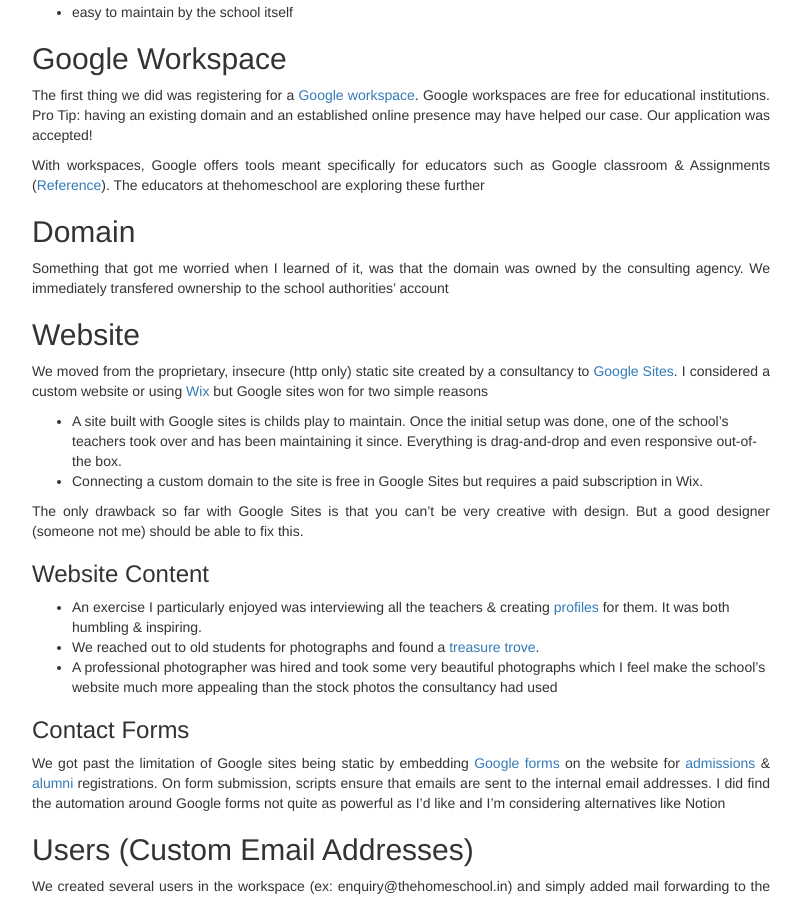
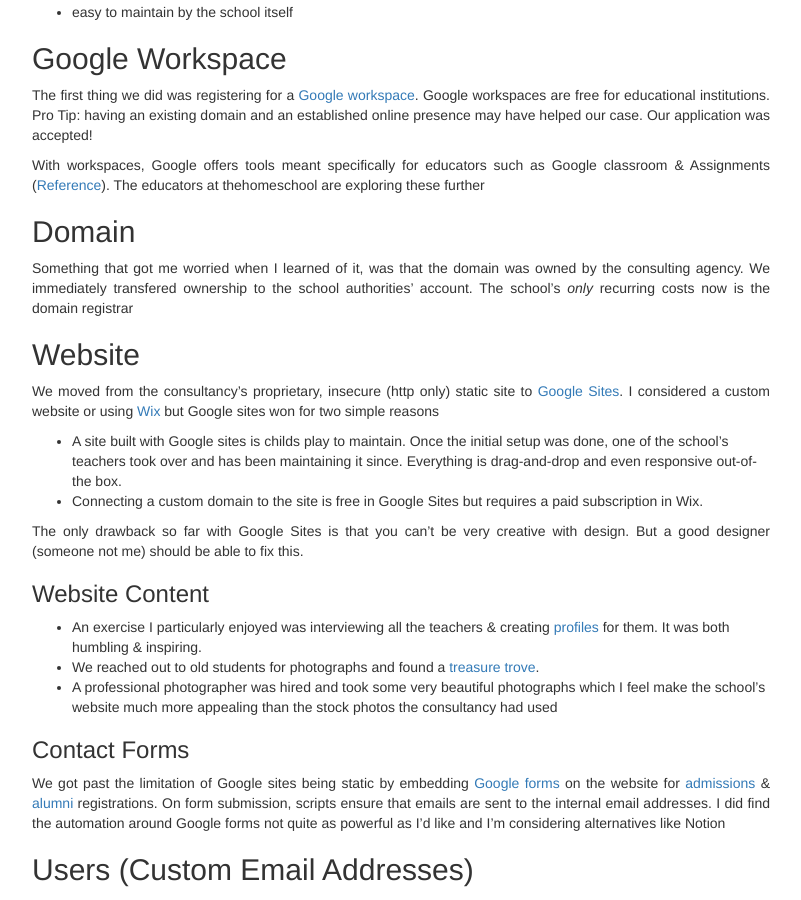
Before and after one commit to vivekKodira/vivekkodira.github.io, a Jekyll site: the page built from _posts/2024-11-14-school-website.md, in a window 1280 px wide and 900 px high, scrolled down 663 px. Shown: the whole window, without its empty margins (143-944 px from the left). Built offline with Jekyll 4.4.1, drawn with Linux system fonts in a browser that asks for light colours; nearby versions of some CDN libraries.

Commit message:
Add home school blog

```diff
--- a/_posts/2024-11-14-school-website.md
+++ b/_posts/2024-11-14-school-website.md
@@ -30,10 +30,10 @@
 With workspaces, Google offers tools meant specifically for educators such as Google classroom & Assignments ([Reference](https://edu.google.com/intl/ALL_in/for-educators/product-guides/?modal_active=none)). The educators at thehomeschool are exploring these further
 
 ## Domain
-Something that got me worried when I learned of it, was that the domain was owned by the consulting agency. We immediately transfered ownership to the school authorities' account
+Something that got me worried when I learned of it, was that the domain was owned by the consulting agency. We immediately transfered ownership to the school authorities' account. The school's *only* recurring costs now is the domain registrar
 
 ## Website
-We moved from the proprietary, insecure (http only) static site created by a consultancy to [Google Sites](https://sites.google.com/). I considered a custom website or using [Wix](https://www.wix.com/) but Google sites won for two simple reasons
+We moved from the consultancy's proprietary, insecure (http only) static site to [Google Sites](https://sites.google.com/). I considered a custom website or using [Wix](https://www.wix.com/) but Google sites won for two simple reasons
   - A site built with Google sites is childs play to maintain. Once the initial setup was done, one of the school's teachers took over and has been maintaining it since. Everything is drag-and-drop and even responsive out-of-the box.
   - Connecting a custom domain to the site is free in Google Sites but requires a paid subscription in Wix.
 
```
